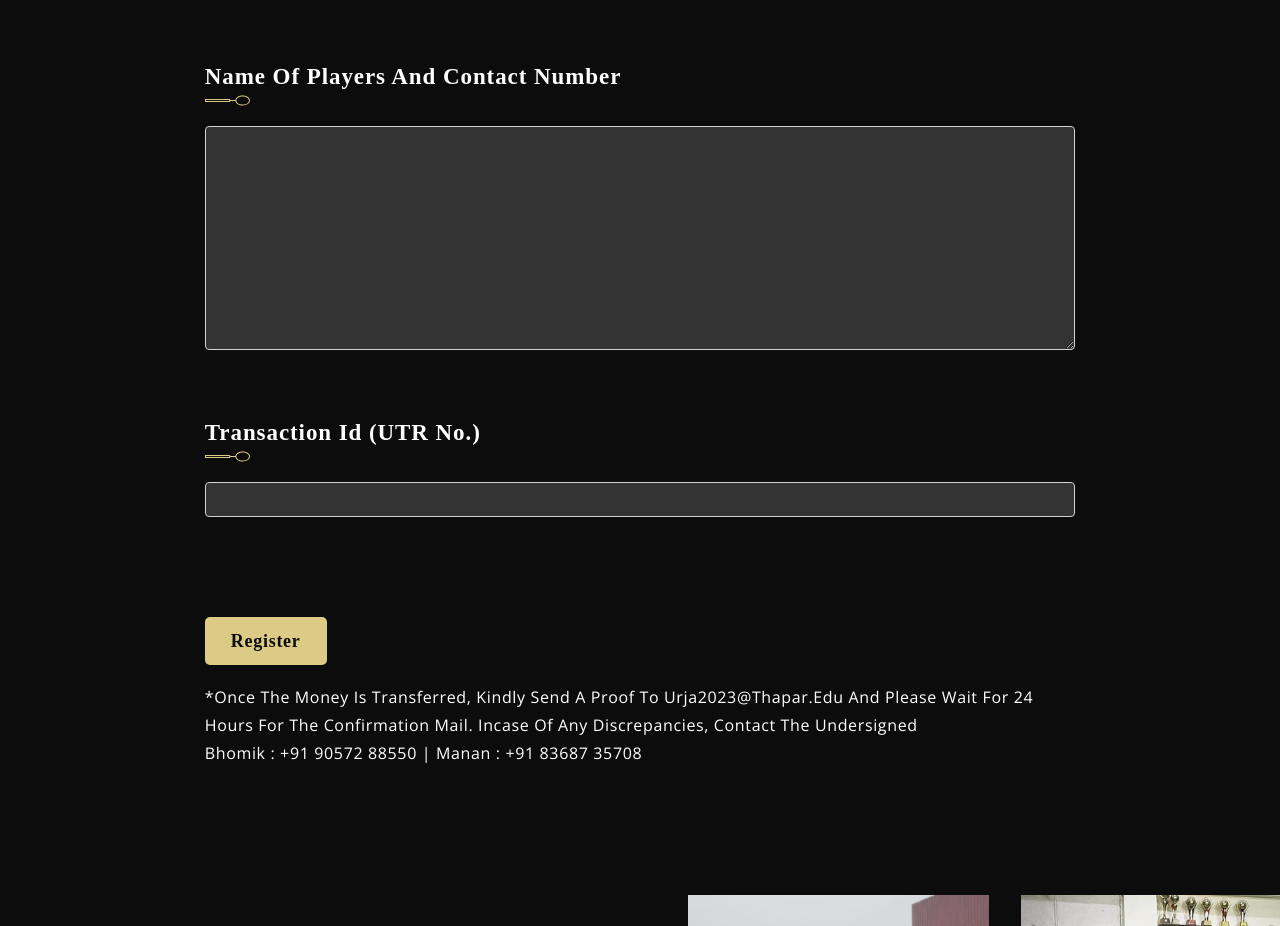
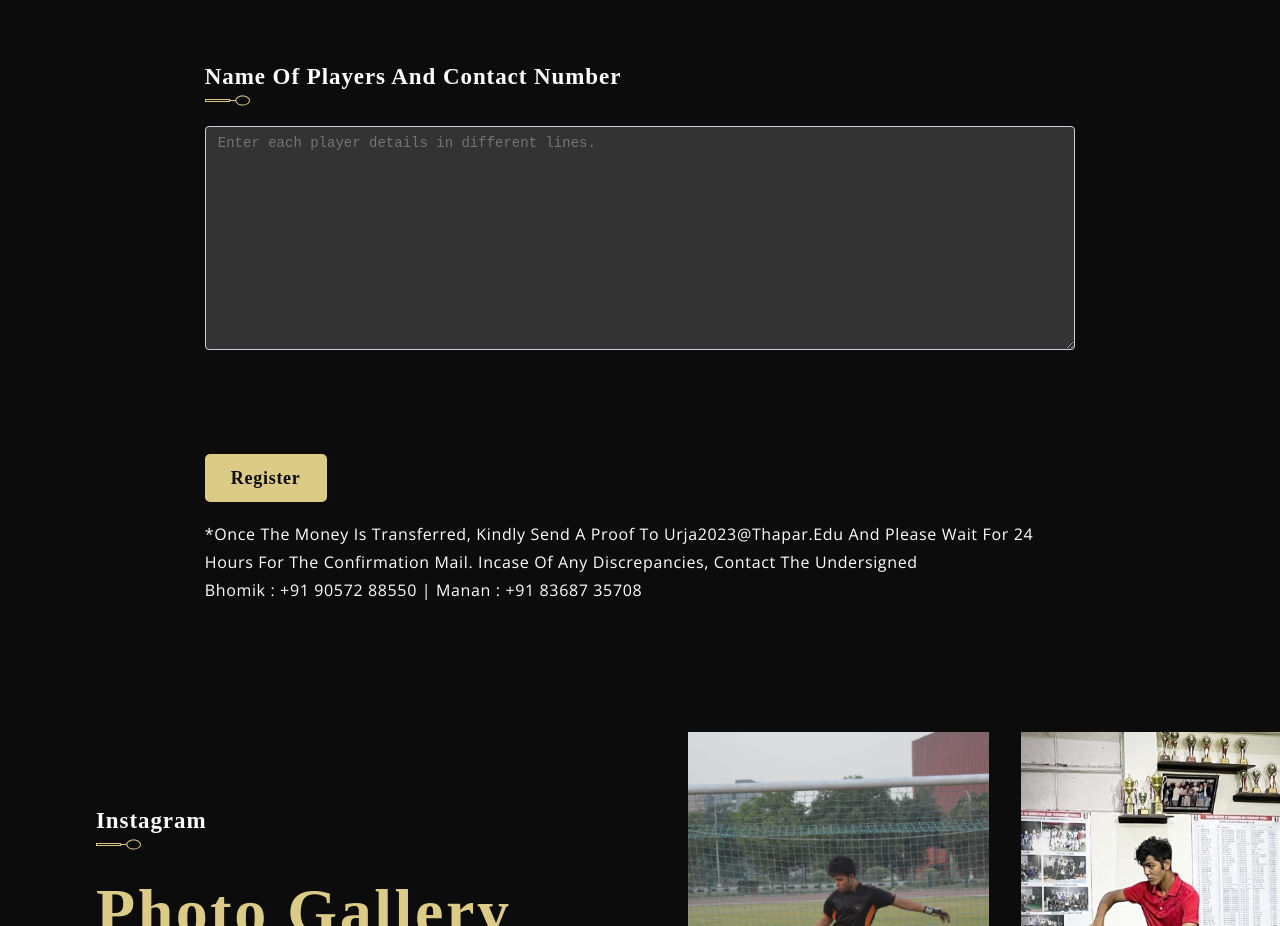
Before and after one commit to Aadesh098/urja2023, a React (Create React App) app: page / in a window 1280 px wide. Shown: the part 4582-5508 px from the top of the page. Built offline with nearby package versions, Linux system fonts and the light colour scheme; a web font is replaced by a local one.

Commit message:
form bugs

```diff
--- a/src/container/Registration/Registration.jsx
+++ b/src/container/Registration/Registration.jsx
@@ -14,8 +14,7 @@ const Registration = () => {
     sport: "",
     collegeName: "",
     playerNumber: "",
-    playerNameandContact: [],
-    tId: ""
+    playerNameandContact: "",
   });
 
   const handleInputChange = (event) => {
@@ -28,7 +27,7 @@ const Registration = () => {
   const handleArrChange = (event) => {
 
     let data = event.target.value;
-    data = data.split(",");
+    data = data.split("\n");
 
     for (let i = 0; i < data.length; i++) {
 
@@ -38,12 +37,11 @@ const Registration = () => {
 
     setFormData({
       ...formData,
-      playerNameandContact: data
+      playerNameandContact: data.toString()
     });
 
   };
   var inputs = document.querySelectorAll('input');
-
 
   const handleSubmit = (event) => {
     event.preventDefault();
@@ -76,37 +74,32 @@ const Registration = () => {
 
           <div>
             <SubHeading title="Manager's Name" />
-            <input name='managerName' type="text" onChange={handleInputChange} required/>
+            <input name='managerName' type="text" onChange={handleInputChange} required />
           </div>
 
           <div className='mt-4'>
             <SubHeading title="Manager's Contact Number" />
-            <input name='managerPhone' type="number" onChange={handleInputChange} required/>
+            <input name='managerPhone' type="number" onChange={handleInputChange} required />
           </div>
 
           <div className='mt-4'>
             <SubHeading title="Name Of Sport" />
-            <input name='sport' type="text" onChange={handleInputChange} required/>
+            <input name='sport' type="text" onChange={handleInputChange} required />
           </div>
 
           <div className='mt-4'>
             <SubHeading title="College Name" />
-            <input name='collegeName' type="text" onChange={handleInputChange} required/>
+            <input name='collegeName' type="text" onChange={handleInputChange} required />
           </div>
 
           <div className='mt-4'>
             <SubHeading title="Number of Players in the Team" />
-            <input name='playerNumber' type="number" onChange={handleInputChange} required/>
+            <input name='playerNumber' type="number" onChange={handleInputChange} required />
           </div>
 
           <div className='mt-4'>
             <SubHeading title="Name of Players and Contact number" />
-            <textarea rows="10" name='playerNameandContact' onChange={handleArrChange} required></textarea>
-          </div>
-
-          <div className='mt-4'>
-            <SubHeading title="Transaction Id (UTR no.)" />
-            <input name='tId' type="text" onChange={handleInputChange} />
+            <textarea rows="10" name='playerNameandContact' onChange={handleArrChange} required placeholder='Enter each player details in different lines.'></textarea>
           </div>
 
           <div style={{ marginTop: 100 }}>
```
